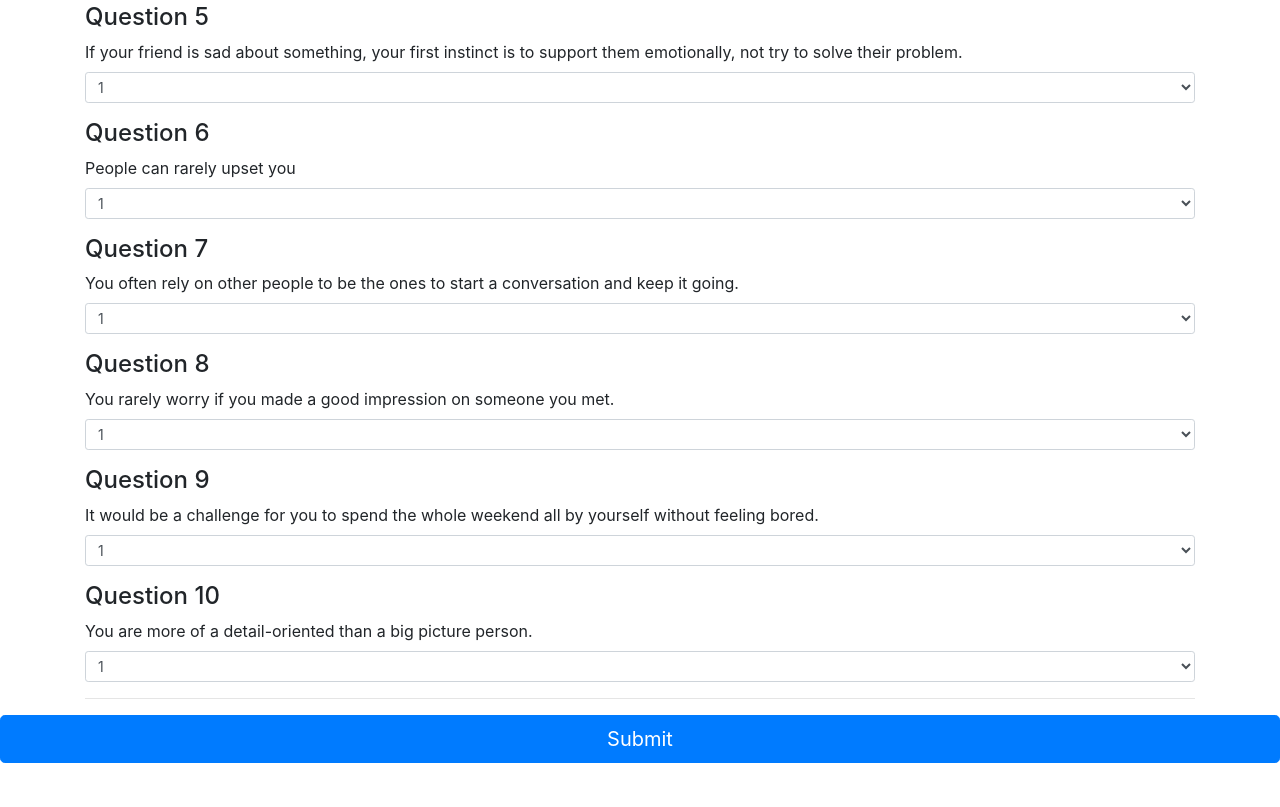
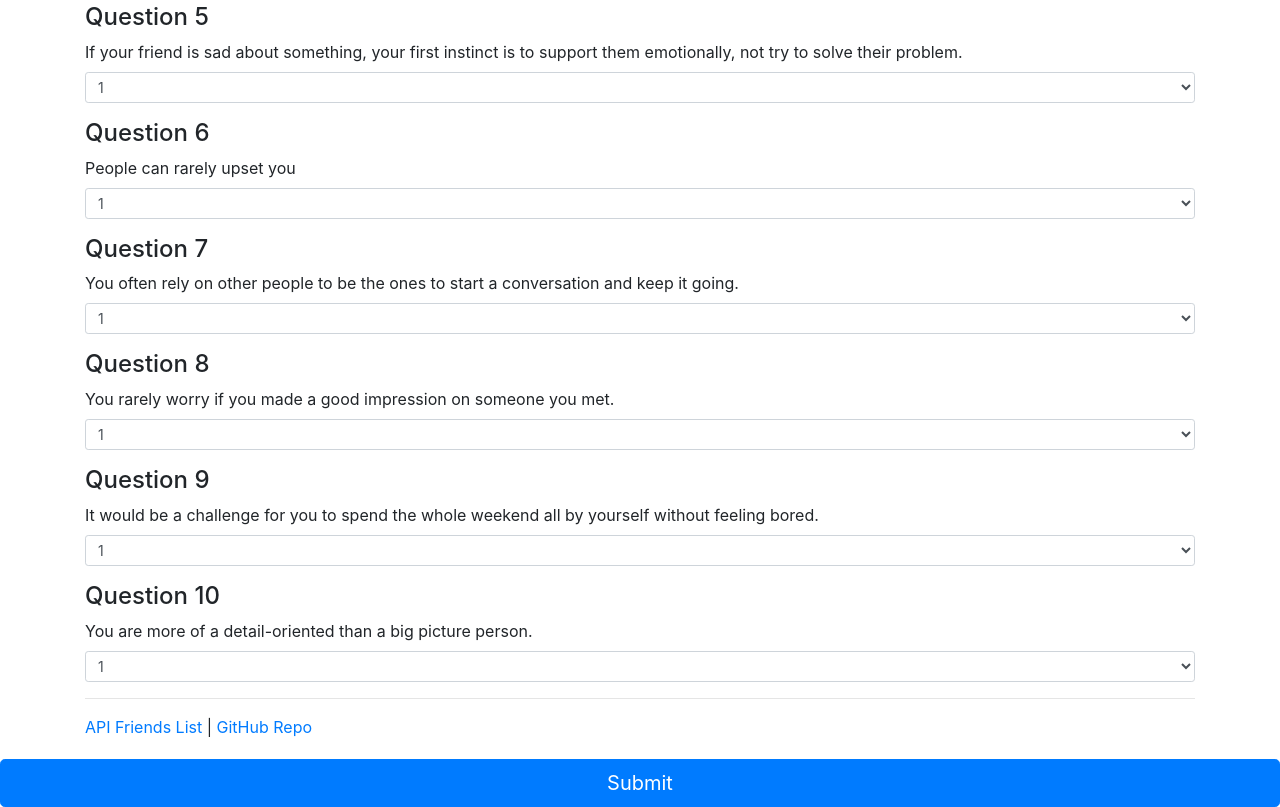
Before and after one commit to zachyingling/FriendFinder, a website: page app/public/survey.html in a window 1280 px wide. Shown: the part 947-1754 px from the top of the page. Before the commit the page ends 1710 px from the top, so only its background shows below. Drawn offline with nearby package versions, Linux system fonts and the light colour scheme.

Commit message:
adding api friend list and github repo to survey page

```diff
--- a/app/public/survey.html
+++ b/app/public/survey.html
@@ -203,6 +203,17 @@
         </div>
       </form>
       <hr />
+      <div class="row" style="padding-bottom: 20px;">
+        <div class="col-12">
+          <a href="/api/friends" target="_blank" rel="noopener noreferrer"
+            >API Friends List
+          </a>
+          |
+          <a href="http://" target="_blank" rel="noopener noreferrer">
+            GitHub Repo</a
+          >
+        </div>
+      </div>
     </div>
     <button type="button" class="btn btn-primary btn-lg btn-block">
       Submit
```
